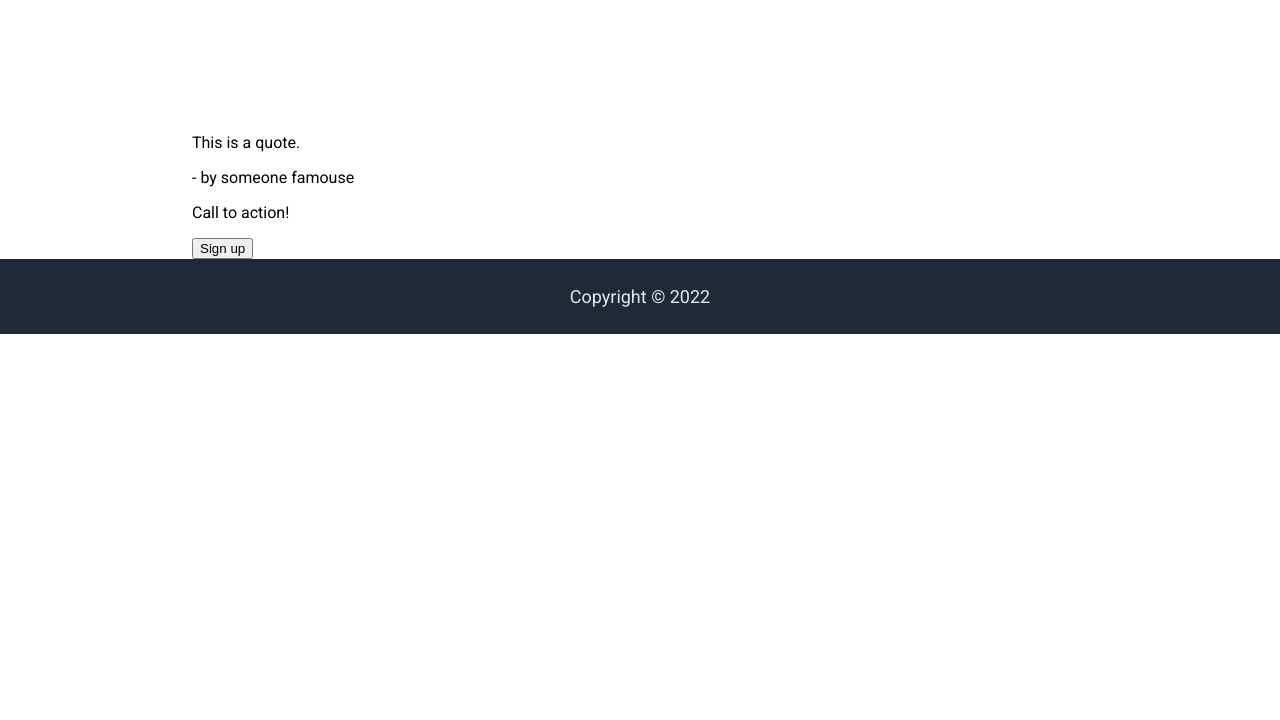
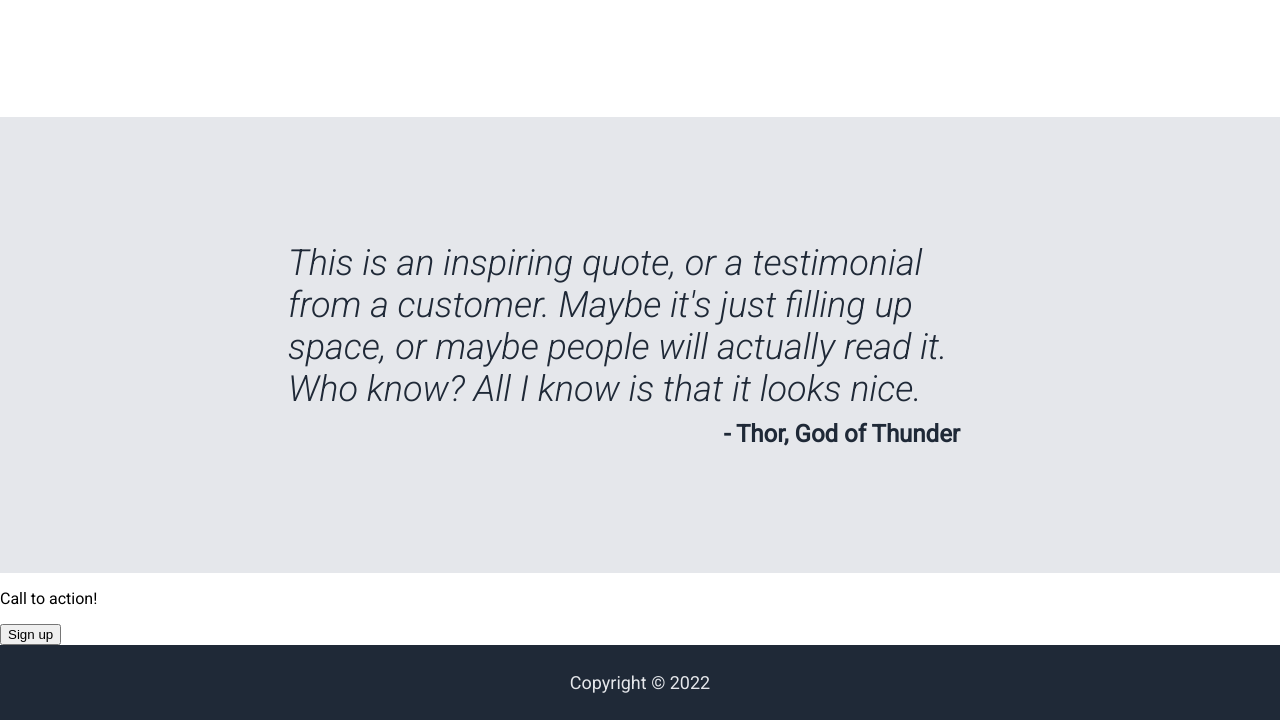
Before and after one commit to alulic84/landing-page-template, a plain HTML site: page index.html in a window 1280 px wide. Shown: the part 851-1571 px from the top of the page. Before the commit the page ends 1185 px from the top, so only its background shows below. Drawn offline with Linux system fonts and the light colour scheme.

Commit message:
Add styles to quote section

```diff
--- a/index.html
+++ b/index.html
@@ -6,6 +6,7 @@
   <meta name="viewport" content="width=device-width, initial-scale=1.0">
   <link rel="stylesheet" href="./styles.css">
   <link href="https://fonts.googleapis.com/css2?family=Roboto&display=swap" rel="stylesheet">
+  <link href="https://fonts.googleapis.com/css2?family=Roboto:ital,wght@1,300&display=swap" rel="stylesheet">
   <title>Landing Page</title>
 </head>
 <body>
@@ -54,9 +55,10 @@
         </div>
       </div>
     </section>
-    <section>
-      <p>This is a quote.</p>
-      <p>- by someone famouse</p>
+    <section class="quote-section">
+      <p class="quote">This is an inspiring quote, or a testimonial from a customer. Maybe it's just
+        filling up space, or maybe people will actually read it. Who know? All I know is that it looks nice.</p>
+      <p class="quote-author">- Thor, God of Thunder</p>
     </section>
     <section>
       <p>Call to action!</p>
--- a/styles.css
+++ b/styles.css
@@ -8,7 +8,7 @@ header, footer {
   background-color: #1F2937;
 }
 
-header, main, footer {
+header, footer {
   padding: 0 15%;
 }
 
@@ -134,3 +134,29 @@ footer p {
   text-align: center;
   color: #707070;
 }
+
+.quote-section {
+  padding: 120px 0;
+  background-color: #E5E7EB;
+  color: #1F2937;
+  display: flex;
+  flex-direction: column;
+  align-items: center;
+}
+
+.quote-section p {
+  margin: 5px;
+}
+
+.quote {
+  width: 55%;
+  font-size: 36px;
+  font-style: italic;
+}
+
+.quote-author {
+  width: 50%;
+  font-size: 24px;
+  font-weight: bold;
+  text-align: right;
+}
```
